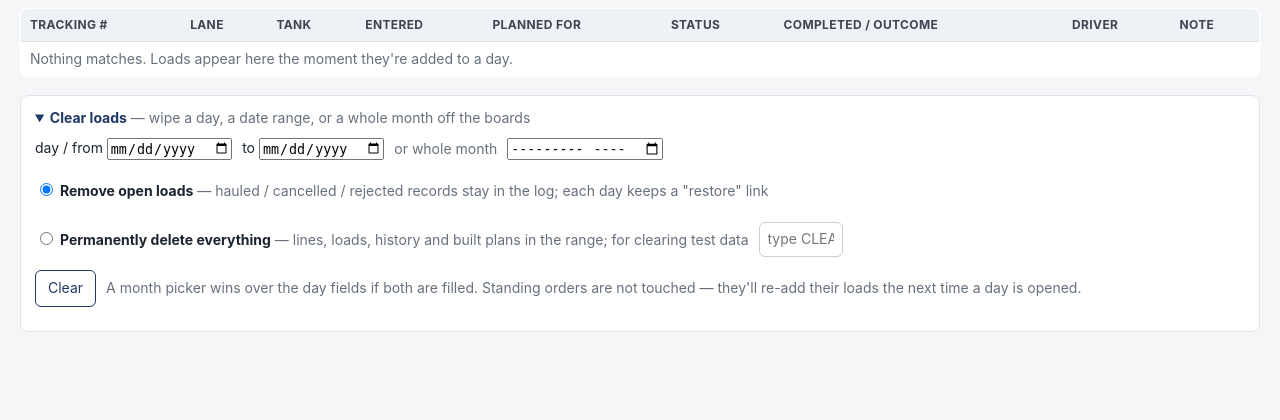
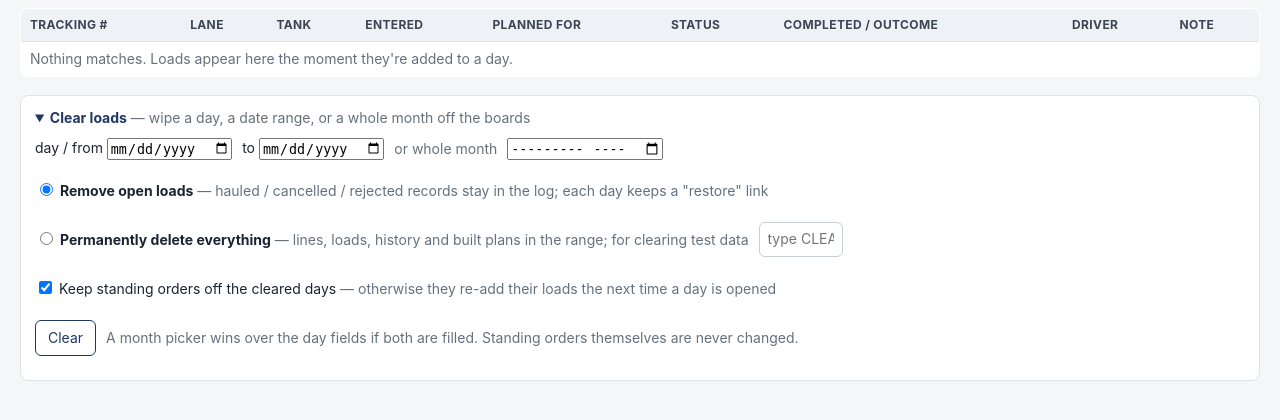
Before and after one commit to joshuawyrick/petrol-dispatch, a FastAPI app: page /loads in a window 1280 px wide, after a click that opens the changed part. Shown: the part 231-651 px from the top of the page. Run offline with FastAPI, Linux system fonts and the light colour scheme; data comes from the database, SQL or seed files in the repository; data that the repository does not hold is empty.

Commit message:
load clearing

```diff
--- a/main.py
+++ b/main.py
@@ -841,15 +841,23 @@ def loadlog_csv(from_: str = "", to: str = "", by: str = "plan", status: str = "
 async def loads_clear(request: Request, s: Session = Depends(get_db)):
     """Clear loads for a day range or a whole month. 'remove' keeps the records (restorable per day); 'wipe' deletes everything."""
     f = await request.form()
-    month = (f.get("month") or "").strip()                       # "2026-09" from a month picker
+    month = (f.get("month") or "").strip()                       # "2026-09" from a month picker (typed text in browsers without one)
+    from_, to = (f.get("from_") or "").strip(), (f.get("to") or "").strip()
     if month:
-        y, m = int(month[:4]), int(month[5:7])
+        ym = None
+        for fmt in ("%Y-%m", "%m/%Y", "%B %Y", "%b %Y", "%Y/%m", "%m-%Y"):
+            try: ym = datetime.strptime(month, fmt); break
+            except ValueError: pass
+        if not ym:
+            return RedirectResponse("/loads?msg=Month+not+understood+—+use+the+picker+or+type+it+as+2026-09", status_code=303)
+        y, m = ym.year, ym.month
         from_ = f"{y:04d}-{m:02d}-01"
         to = (date(y + (m == 12), (m % 12) + 1, 1) - timedelta(days=1)).isoformat()
     else:
-        from_, to = (f.get("from_") or "").strip(), (f.get("to") or "").strip() or (f.get("from_") or "").strip()
+        to = to or from_
     if not from_ or not to:
         return RedirectResponse("/loads?msg=Pick+a+day,+a+range+or+a+month+to+clear", status_code=303)
+    if to < from_: from_, to = to, from_
     mode = f.get("mode") or "remove"
     lines = s.query(LoadRequest).filter(LoadRequest.plan_date >= from_, LoadRequest.plan_date <= to).all()
     if mode == "wipe":
@@ -864,14 +872,33 @@ async def loads_clear(request: Request, s: Session = Depends(get_db)):
                 n_loads = s.query(Load).filter(Load.id.in_(load_ids)).delete(synchronize_session=False)
             s.query(LoadRequest).filter(LoadRequest.id.in_(ids)).delete(synchronize_session=False)
         s.query(Plan).filter(Plan.plan_date >= from_, Plan.plan_date <= to).delete(synchronize_session=False)
+        # keep standing orders from quietly re-adding themselves to the cleared days (each day shows a restore link instead)
+        markers = 0
+        if f.get("hold_standing", "1"):
+            d0, d1 = datetime.strptime(from_, "%Y-%m-%d").date(), datetime.strptime(to, "%Y-%m-%d").date()
+            sos = s.query(StandingOrder).filter(StandingOrder.active == True).all()
+            d = d0
+            while d <= d1 and (d1 - d0).days <= 62:
+                ds = d.isoformat(); wd = DAYS[d.weekday()]
+                for so in sos:
+                    if wd not in (so.days or "").split(","): continue
+                    if so.start_date and ds < so.start_date: continue
+                    if so.end_date and ds > so.end_date: continue
+                    s.add(LoadRequest(plan_date=ds, lane_id=so.lane_id, count=0, priority=urg.norm(so.priority), standing_order_id=so.id,
+                                      tank_id=so.tank_id, status="removed", notes=so.notes)); markers += 1
+                d += timedelta(days=1)
         s.commit()
-        return RedirectResponse(f"/loads?msg=Permanently+deleted+{len(ids)}+line(s)+/+{n_loads}+load(s)+and+their+plans+for+{from_}+to+{to}", status_code=303)
-    n = 0
+        msg = f"Permanently deleted {len(ids)} line(s) / {n_loads} load(s) and their plans for {from_} to {to}."
+        if markers: msg += " Standing orders are held off those days (use the day's restore link to put one back)."
+        return RedirectResponse(f"/loads?msg={msg}", status_code=303)
+    n = k = 0
     for l in lines:
         if l.status in ldm.LINE_OPEN and l.count:
-            n += l.count; ldm.remove_line(s, l, l.plan_date)
+            n += l.count; k += 1; ldm.remove_line(s, l, l.plan_date)
     s.commit()
-    return RedirectResponse(f"/loads?msg=Removed+{n}+open+load(s)+from+{from_}+to+{to}+(hauled/cancelled+records+kept;+each+day+can+restore+its+lines)", status_code=303)
+    msg = f"Removed {n} open load(s) on {k} line(s) from {from_} to {to}." if n else f"Nothing open to remove between {from_} and {to} — {len(lines)} line(s) there are already hauled / cancelled / removed."
+    if n: msg += " Hauled / cancelled records were kept; each day shows a restore link for its removed lines."
+    return RedirectResponse(f"/loads?msg={msg}", status_code=303)
 
 
 @app.get("/loads/{load_id}", response_class=HTMLResponse)
--- a/templates/loadlog.html
+++ b/templates/loadlog.html
@@ -15,7 +15,10 @@
     <label class="chk"><input type="radio" name="mode" value="wipe"> <b>Permanently delete everything</b> <span class="muted">— lines, loads, history and built plans in the range; for clearing test data</span></label>
     <input type="text" name="confirm" placeholder="type CLEAR" class="w80" style="width:110px">
   </div>
-  <div class="bar" style="margin-top:8px"><button type="submit" class="secondary">Clear</button> <span class="muted">A month picker wins over the day fields if both are filled. Standing orders are not touched — they'll re-add their loads the next time a day is opened.</span></div>
+  <div class="bar">
+    <label class="chk"><input type="checkbox" name="hold_standing" value="1" checked> Keep standing orders off the cleared days <span class="muted">— otherwise they re-add their loads the next time a day is opened</span></label>
+  </div>
+  <div class="bar" style="margin-top:8px"><button type="submit" class="secondary">Clear</button> <span class="muted">A month picker wins over the day fields if both are filled. Standing orders themselves are never changed.</span></div>
 </form>
 </details>
 {% endblock %}
@@ -65,7 +68,10 @@
     <label class="chk"><input type="radio" name="mode" value="wipe"> <b>Permanently delete everything</b> <span class="muted">— lines, loads, history and built plans in the range; for clearing test data</span></label>
     <input type="text" name="confirm" placeholder="type CLEAR" class="w80" style="width:110px">
   </div>
-  <div class="bar" style="margin-top:8px"><button type="submit" class="secondary">Clear</button> <span class="muted">A month picker wins over the day fields if both are filled. Standing orders are not touched — they'll re-add their loads the next time a day is opened.</span></div>
+  <div class="bar">
+    <label class="chk"><input type="checkbox" name="hold_standing" value="1" checked> Keep standing orders off the cleared days <span class="muted">— otherwise they re-add their loads the next time a day is opened</span></label>
+  </div>
+  <div class="bar" style="margin-top:8px"><button type="submit" class="secondary">Clear</button> <span class="muted">A month picker wins over the day fields if both are filled. Standing orders themselves are never changed.</span></div>
 </form>
 </details>
 {% endblock %}
```
